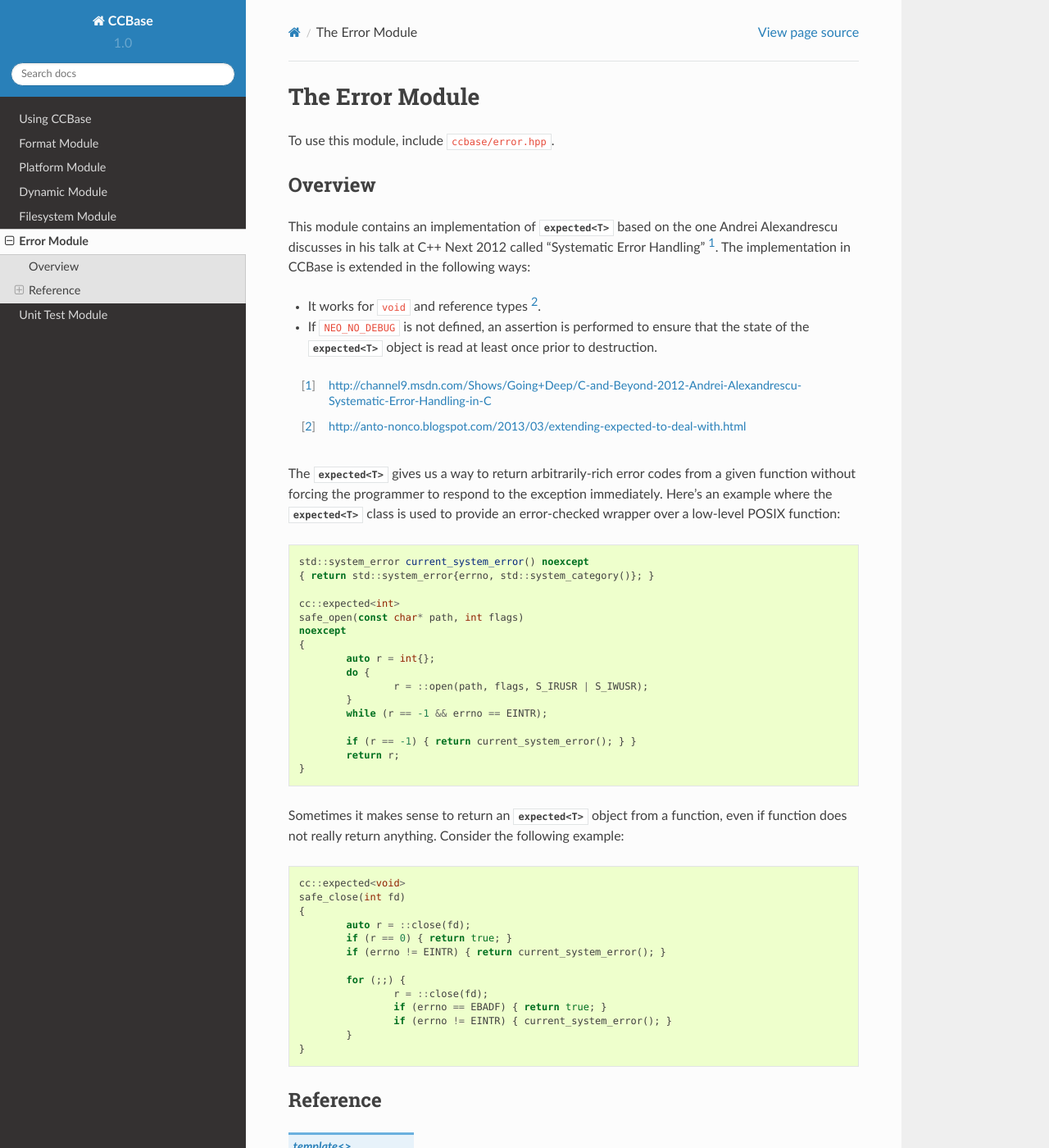
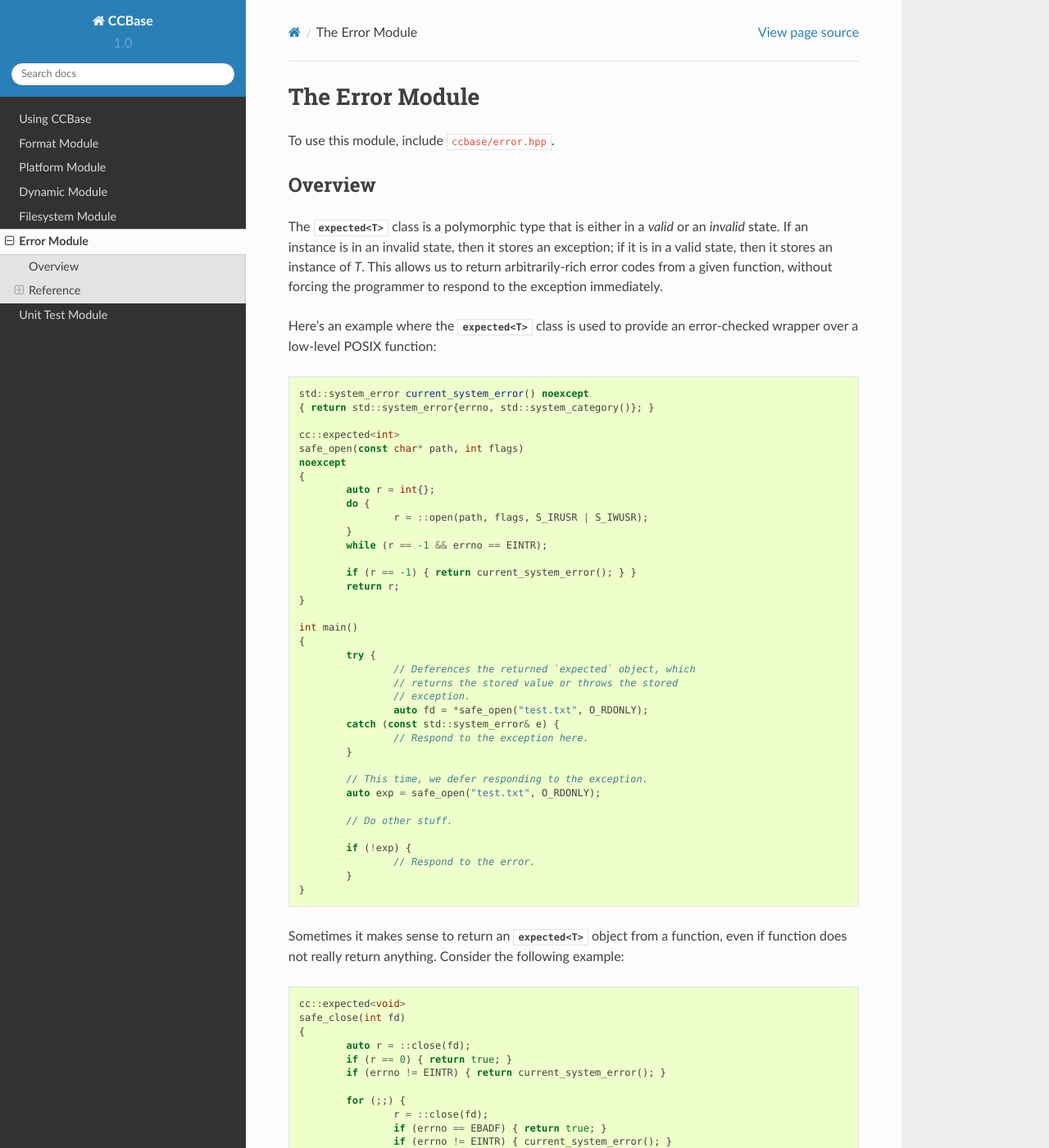
Before and after one commit to adityaramesh/ccbase, a Sphinx documentation site: the page built from docs/error.rst, in a window 1280 px wide and 1400 px high. Shown: the whole window at 82% size. Built offline with Sphinx 7.4.7 and the Read the Docs theme 2.0.0, drawn with Linux system fonts in a browser that asks for light colours; some of the changed text lies outside the part shown.

Commit message:
Updated error module documentation.

```diff
--- a/docs/error.rst
+++ b/docs/error.rst
@@ -18,20 +18,14 @@
 Overview
 --------
 
-This module contains an implementation of |expected| based on the one Andrei
-Alexandrescu discusses in his talk at C++ Next 2012 called "Systematic Error
-Handling" [#]_. The implementation in CCBase is extended in the following ways:
+The |expected| class is a polymorphic type that is either in a *valid* or an
+*invalid* state. If an instance is in an invalid state, then it stores an
+exception; if it is in a valid state, then it stores an instance of *T*. This
+allows us to return arbitrarily-rich error codes from a given function, without
+forcing the programmer to respond to the exception immediately.
 
-- It works for ``void`` and reference types [#]_.
-- If ``NEO_NO_DEBUG`` is not defined, an assertion is performed to ensure that the state of the |expected| object is read at least once prior to destruction.
-
-.. [#] http://channel9.msdn.com/Shows/Going+Deep/C-and-Beyond-2012-Andrei-Alexandrescu-Systematic-Error-Handling-in-C
-.. [#] http://anto-nonco.blogspot.com/2013/03/extending-expected-to-deal-with.html
-
-The |expected| gives us a way to return arbitrarily-rich error codes from a
-given function without forcing the programmer to respond to the exception
-immediately. Here's an example where the |expected| class is used to provide an
-error-checked wrapper over a low-level POSIX function: ::
+Here's an example where the |expected| class is used to provide an error-checked
+wrapper over a low-level POSIX function: ::
 
         std::system_error current_system_error() noexcept
         { return std::system_error{errno, std::system_category()}; }
@@ -50,6 +44,27 @@
         	return r;
         }
 
+        int main()
+        {
+                try {
+                        // Deferences the returned `expected` object, which
+                        // returns the stored value or throws the stored
+                        // exception.
+                        auto fd = *safe_open("test.txt", O_RDONLY);
+                catch (const std::system_error& e) {
+                        // Respond to the exception here.
+                }
+
+                // This time, we defer responding to the exception.
+                auto exp = safe_open("test.txt", O_RDONLY);
+
+                // Do other stuff.
+
+                if (!exp) {
+                        // Respond to the error.
+                }
+        }
+
 Sometimes it makes sense to return an |expected| object from a function, even if
 function does not really return anything. Consider the following example: ::
 
@@ -66,6 +81,17 @@
         		if (errno != EINTR) { current_system_error(); }
         	}
         }
+
+This module's implementation of |expected| is based on the one Andrei
+Alexandrescu discusses in his talk at C++ Next 2012 called "Systematic Error
+Handling" [#]_. The implementation in CCBase is extended in the following ways:
+
+- Several useful member functions and overloaded operators have been added.
+- It works for ``void`` and reference types [#]_.
+- If ``NEO_NO_DEBUG`` is not defined, an assertion is performed to ensure that the state of the |expected| object is read at least once prior to destruction.
+
+.. [#] http://channel9.msdn.com/Shows/Going+Deep/C-and-Beyond-2012-Andrei-Alexandrescu-Systematic-Error-Handling-in-C
+.. [#] http://anto-nonco.blogspot.com/2013/03/extending-expected-to-deal-with.html
 
 Reference
 ---------
```
